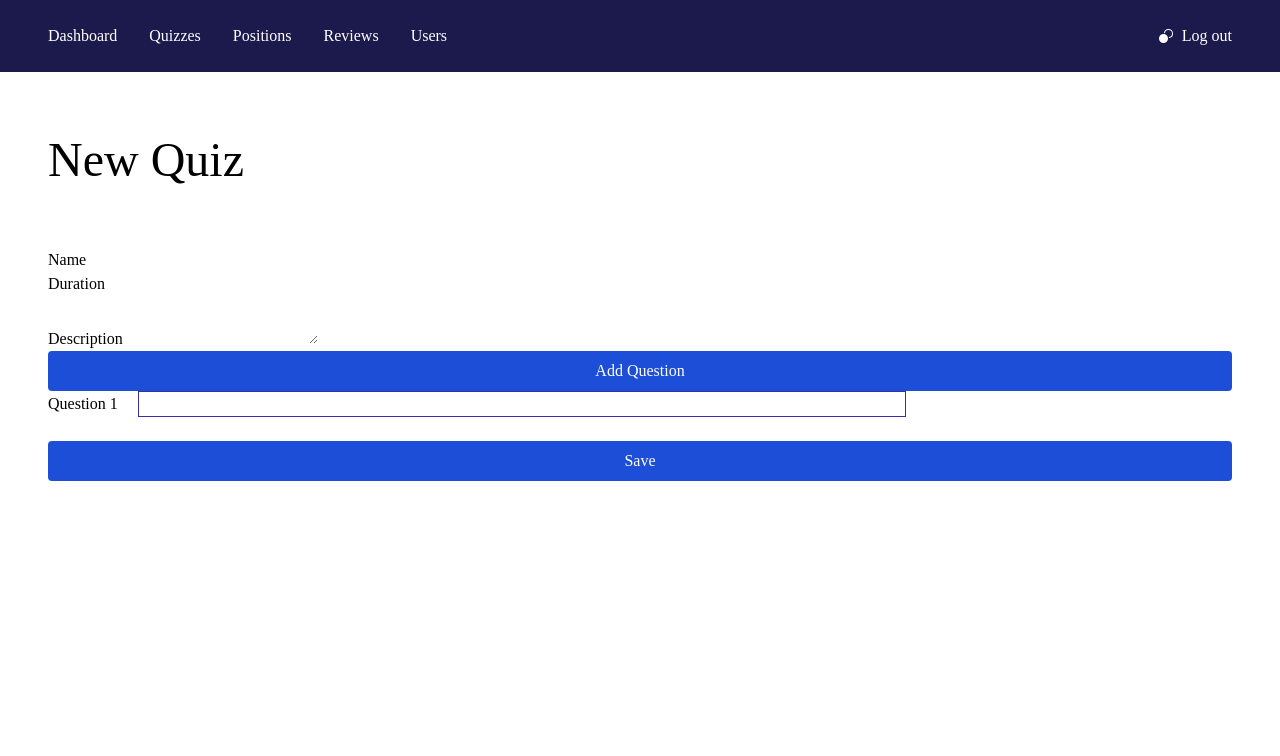
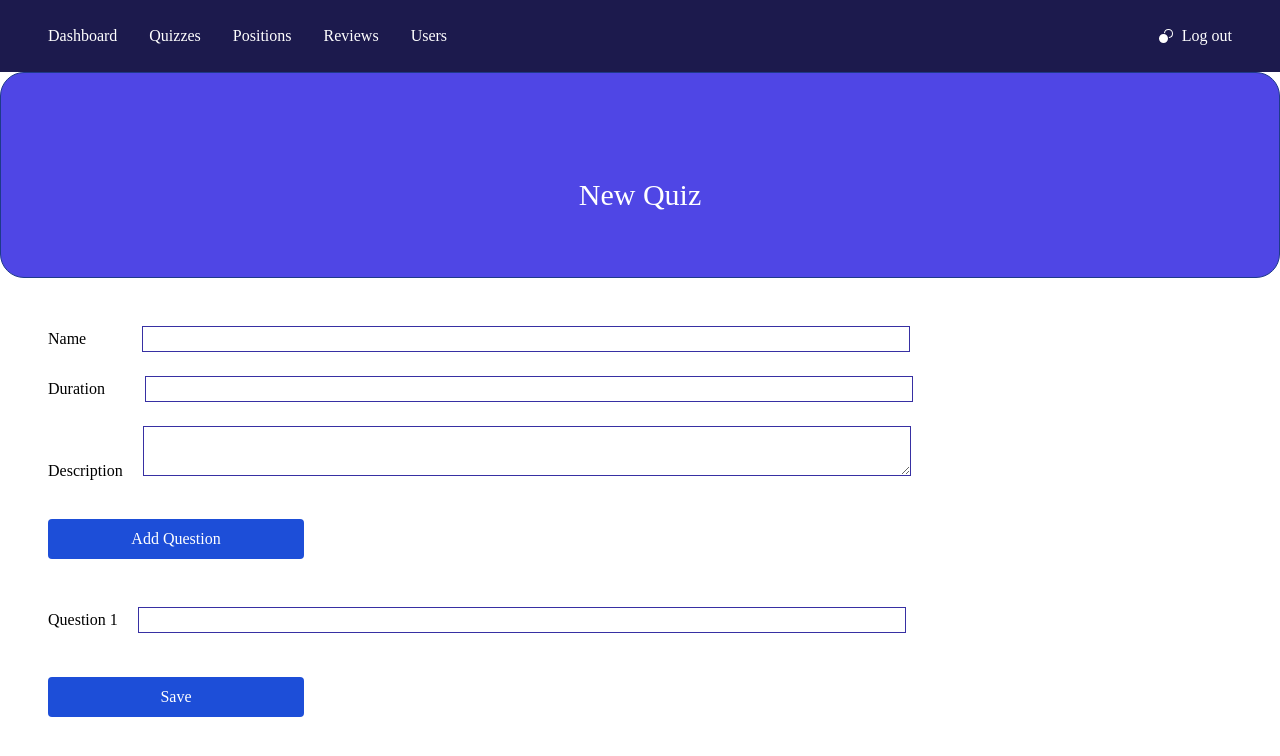
Before and after one commit to nikolap994/recruit_em, a Next.js app: page /recruiter/quiz/create in a window 1280 px wide. Shown: the top 756 px of the page. Built offline with nearby package versions, Linux system fonts and the light colour scheme.

Commit message:
Update create quiz styles

```diff
--- a/src/pages/recruiter/quiz/create.js
+++ b/src/pages/recruiter/quiz/create.js
@@ -97,23 +97,38 @@ export default function CreateQuiz() {
 			</Head>
 			<RecruiterNavigation />
 
-			<form
-				className="max-w-7xl mx-auto px-4 md:px-12"
-				method="POST"
-				onSubmit={submitForm}
-			>
-				<h1 className="text-5xl my-8 md:my-16">New Quiz</h1>
+			<form method="POST" onSubmit={submitForm}>
+				<div className="md:pt-10 lg:mb-12 border border-blue-900 md:rounded-3xl bg-indigo-600 text-white text-center">
+					<h1 className="text-xl md:text-3xl text-5xl my-8 md:my-16">
+						New Quiz
+					</h1>
+				</div>
+
+				<div className="max-w-7xl mx-auto px-4 md:px-12 mt-12">
 					<div>
 						<label htmlFor="name">Name</label>
-					<input required type="text" name="name" id="name"></input>
+						<input
+							className="border border-indigo-800 border-1 ml-14 w-[60vw]"
+							required
+							type="text"
+							name="name"
+							id="name"
+						></input>
 					</div>
-				<div>
+					<div className="mt-6">
 						<label htmlFor="duration">Duration</label>
-					<input required type="number" name="duration" id="duration"></input>
+						<input
+							className="border border-indigo-800 border-1 ml-10 w-[60vw]"
+							required
+							type="number"
+							name="duration"
+							id="duration"
+						></input>
 					</div>
-				<div>
+					<div className="my-6">
 						<label htmlFor="description">Description</label>
 						<textarea
+							className="border border-indigo-800 border-1 ml-5 w-[60vw]"
 							required
 							type="text"
 							name="description"
@@ -121,13 +136,13 @@ export default function CreateQuiz() {
 						></textarea>
 					</div>
 					<button
-					className="text-white bg-blue-700 rounded text-center w-full inline-block pt-2 pb-2"
+						className="text-white bg-blue-700 rounded text-center w-64 inline-block pt-2 pb-2 mt-3"
 						type="button"
 						onClick={() => setQuestionNum((prev) => prev + 1)}
 					>
 						Add Question
 					</button>
-				<div id="questionList">
+					<div className="mt-12 mb-5" id="questionList">
 						{Array.from({ length: questionNum }, (_, i, ind = i + 1) => (
 							<FormGroup
 								key={i}
@@ -139,11 +154,12 @@ export default function CreateQuiz() {
 						))}
 					</div>
 					<button
-					className="text-white bg-blue-700 rounded text-center w-full inline-block pt-2 pb-2"
+						className="text-white bg-blue-700 rounded text-center w-64 inline-block pt-2 pb-2"
 						type="submit"
 					>
 						Save
 					</button>
+				</div>
 			</form>
 		</>
 	);
```
Lines whose indentation alone changed are shown as unchanged.
